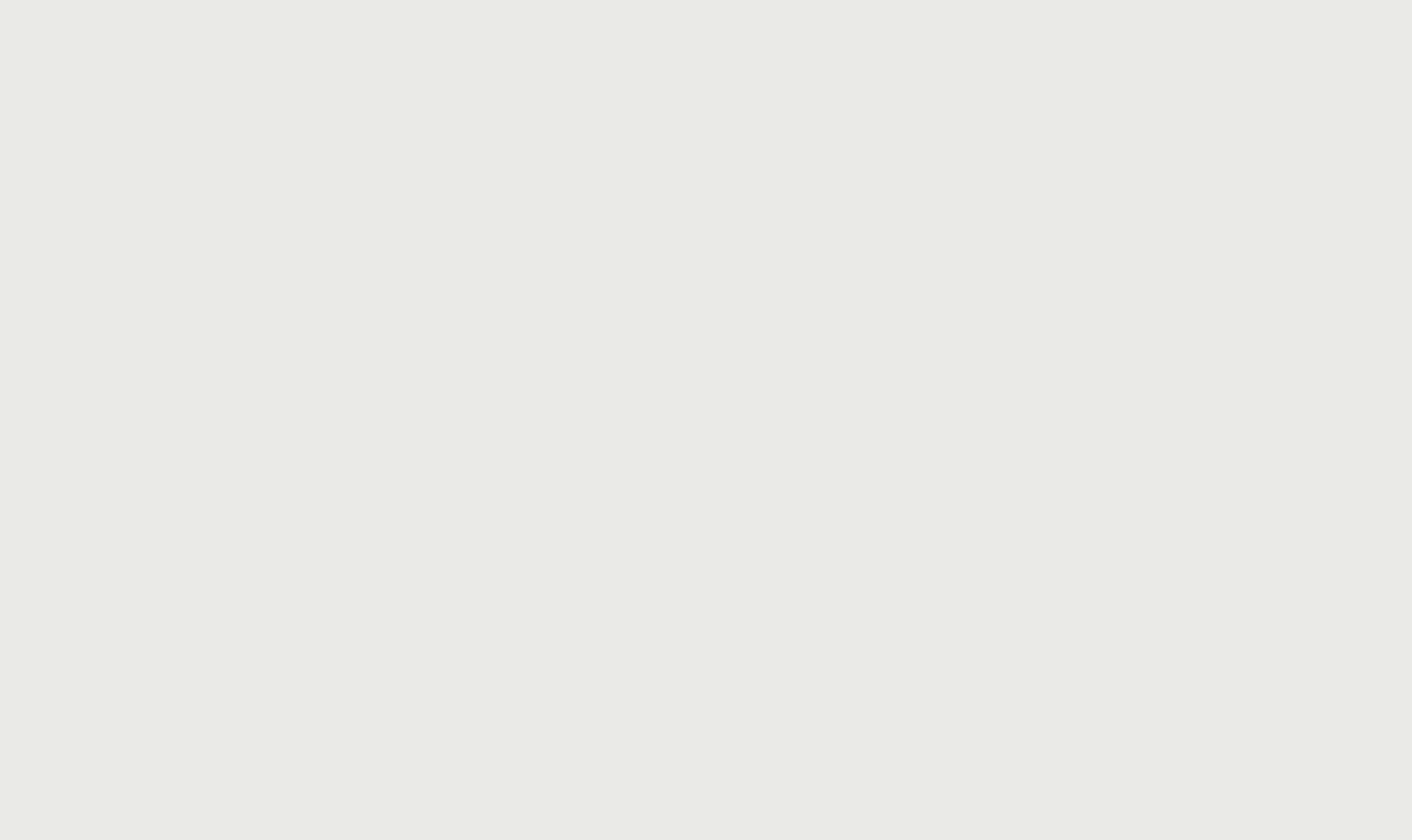
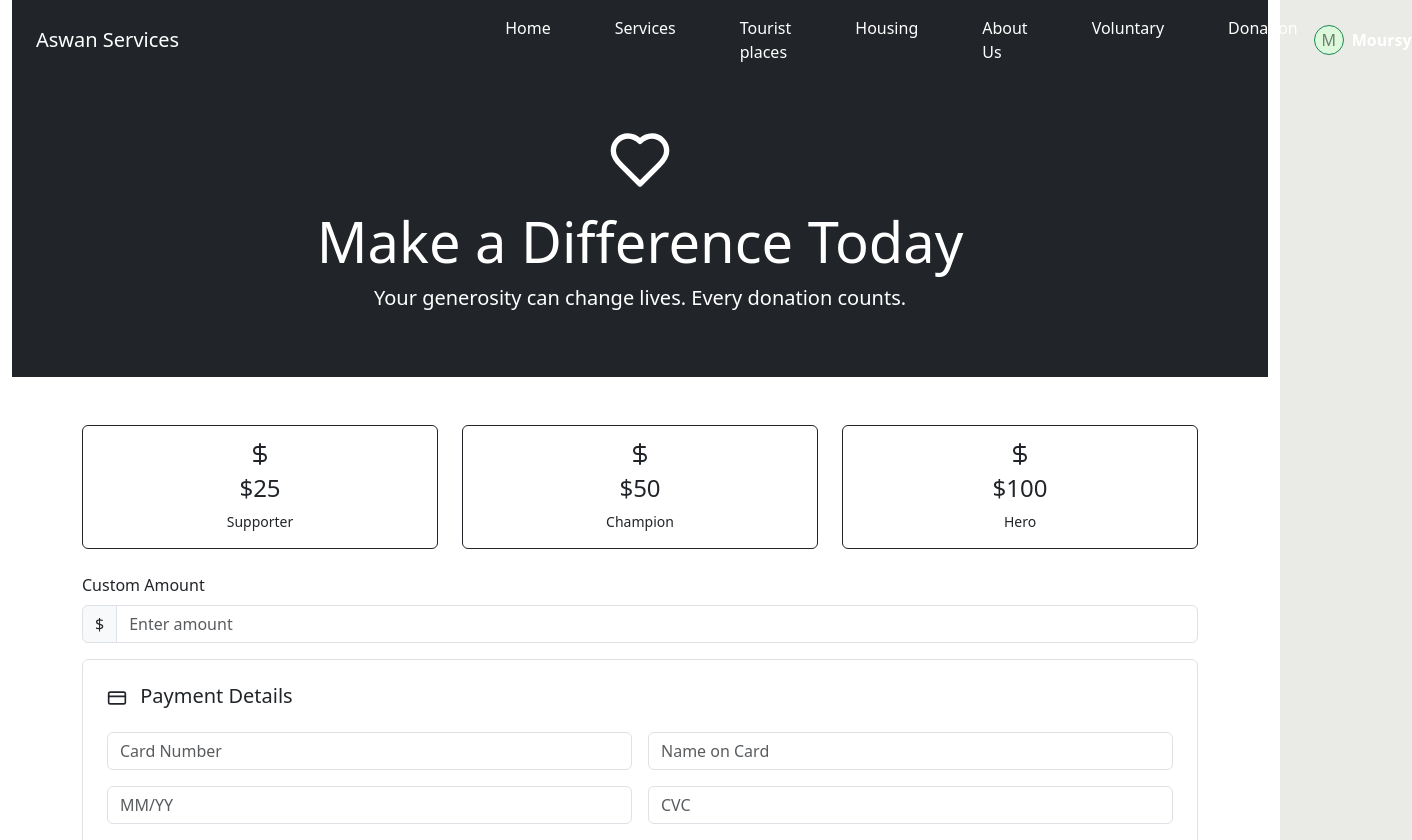
Before and after one commit to MahmoudMoursy/final-project-A, a React (Vite) app: page /Donation in a window 1280 px wide. Before the commit this address had no page. Shown: the top 840 px of the page, 1412 px wide, since content can reach past the window. Before the commit the page ends 800 px from the top, so only its background shows below. Built offline with nearby package versions, Linux system fonts and the light colour scheme.

Commit message:
Donation page added and linked to app.jsx

```diff
--- a/package.json
+++ b/package.json
@@ -12,6 +12,7 @@
   "dependencies": {
     "@hookform/resolvers": "^3.10.0",
     "axios": "^1.7.9",
+    "lucide-react": "^0.475.0",
     "owl.carousel": "^2.3.4",
     "react": "^18.3.1",
     "react-dom": "^18.3.1",
--- a/src/App.jsx
+++ b/src/App.jsx
@@ -2,6 +2,8 @@ import { Route, Routes } from 'react-router-dom'
 import Home from './Components/Home'
 import Signup from './Components/Signup'
 import Login from './Components/Login'
+import Donation from './Components/Donation';
+
 
 function App() {
 
@@ -12,6 +14,8 @@ function App() {
     <Route path='/' element={<Login/>} />
     <Route path='/Signup' index element={<Signup />} />
     <Route path='/home' element={<Home />} />
+    <Route path="/Donation" element={<Donation />} />
+
       </Routes>
     </>
   )
--- /dev/null
+++ b/src/Components/Donation.jsx
@@ -0,0 +1,141 @@
+import { useState } from "react";
+import { Heart, DollarSign, CreditCard, CheckCircle } from "lucide-react";
+import Footer from "./Footer";
+import NavBar from "./NavBar";
+
+function Donation() {
+  const [amount, setAmount] = useState("");
+  const [selectedTier, setSelectedTier] = useState("");
+  const [showSuccess, setShowSuccess] = useState(false);
+
+  const donationTiers = [
+    { amount: "25", label: "Supporter" },
+    { amount: "50", label: "Champion" },
+    { amount: "100", label: "Hero" },
+  ];
+
+  const handleSubmit = (e) => {
+    e.preventDefault();
+    setShowSuccess(true);
+    setTimeout(() => setShowSuccess(false), 3000);
+  };
+
+  return (
+
+    <div className="container-fluid bg-white min-vh-100">
+      <NavBar />
+      {/* Hero Section */}
+      <div className="bg-dark text-white py-5 text-center">
+        <Heart size={64} className="mb-3" />
+        <h1 className="display-4">Make a Difference Today</h1>
+        <p className="lead">
+          Your generosity can change lives. Every donation counts.
+        </p>
+      </div>
+
+      {/* Donation Form Section */}
+      <div className="container py-5">
+        <form onSubmit={handleSubmit}>
+          <div className="row mb-4">
+            {donationTiers.map((tier) => (
+              <div className="col-md-4" key={tier.amount}>
+                <button
+                  type="button"
+                  onClick={() => {
+                    setSelectedTier(tier.amount);
+                    setAmount(tier.amount);
+                  }}
+                  className={`btn btn-outline-dark w-100 py-3 ${
+                    selectedTier === tier.amount ? "btn-dark text-white" : ""
+                  }`}
+                >
+                  <DollarSign size={24} className="mb-2" />
+                  <div className="h4">${tier.amount}</div>
+                  <div className="small">{tier.label}</div>
+                </button>
+              </div>
+            ))}
+          </div>
+
+          {/* Custom Amount */}
+          <div className="mb-3">
+            <label className="form-label">Custom Amount</label>
+            <div className="input-group">
+              <span className="input-group-text">$</span>
+              <input
+                type="number"
+                className="form-control"
+                value={amount}
+                onChange={(e) => {
+                  setAmount(e.target.value);
+                  setSelectedTier("");
+                }}
+                placeholder="Enter amount"
+              />
+            </div>
+          </div>
+
+          {/* Payment Details */}
+          <div className="border p-4 rounded mb-3">
+            <h3 className="h5">
+              <CreditCard size={20} className="me-2" /> Payment Details
+            </h3>
+            <div className="row g-3 mt-2">
+              <div className="col-md-6">
+                <input
+                  type="text"
+                  className="form-control"
+                  placeholder="Card Number"
+                />
+              </div>
+              <div className="col-md-6">
+                <input
+                  type="text"
+                  className="form-control"
+                  placeholder="Name on Card"
+                />
+              </div>
+              <div className="col-md-6">
+                <input
+                  type="text"
+                  className="form-control"
+                  placeholder="MM/YY"
+                />
+              </div>
+              <div className="col-md-6">
+                <input type="text" className="form-control" placeholder="CVC" />
+              </div>
+            </div>
+          </div>
+
+          {/* Submit Button */}
+          <button type="submit" className="btn btn-dark w-100 py-3">
+            Complete Donation
+          </button>
+        </form>
+
+        {/* Success Message */}
+        {showSuccess && (
+          <div className="alert alert-success mt-3 d-flex align-items-center">
+            <CheckCircle size={20} className="me-2" /> Thank you for your
+            donation!
+          </div>
+        )}
+      </div>
+
+      {/* Footer */}
+      <footer
+        className="bg-light text-dark text-center py-4 mt-5 border border-success rounded mx-auto shadow-lg"
+        style={{ maxWidth: "600px", backgroundColor: "#eaffea" }}
+      >
+        <p className="mb-1 fw-bold text-success">
+          Your donation is securely processed and encrypted.
+        </p>
+      </footer>
+
+      <Footer />
+    </div>
+  );
+}
+
+export default Donation;
--- a/src/Components/Foteer.jsx
+++ b/src/Components/Footer.jsx
@@ -1,7 +1,7 @@
 import React from 'react';
 import aswulogo2 from '../assets/aswulogo2.png';
 
-function Fotter() {
+function Footer() {
   return (
     <div>
       <div className="container-fluid text-light mt-5" style={{ overflow: 'hidden', backgroundColor: '#091e3d' }}>
@@ -66,4 +66,4 @@ function Fotter() {
   );
 }
 
-export default Fotter;
+export default Footer;
--- a/src/Components/Home.jsx
+++ b/src/Components/Home.jsx
@@ -5,6 +5,8 @@ import aswulogo2 from '../assets/aswulogo2.png';
 import ColoredLogo from '../assets/ColoredLogo.svg';
 import user from '../assets/user.jpg';
 import CardSlider from './CardSlider';
+import Footer from './Footer';
+
 function Home() {
   return (
     <div>
@@ -105,6 +107,8 @@ function Home() {
       </section>
 
 
+      <Footer/>
+
     </div>
   );
 }
--- a/src/Components/NavBar.jsx
+++ b/src/Components/NavBar.jsx
@@ -1,6 +1,7 @@
 import React from 'react';
 import './NavBar.css'
 import { NavLink } from 'react-router-dom';
+
 function NavBar() {
   return (
     <div>
@@ -16,6 +17,7 @@ function NavBar() {
               <li className="nav-item"><NavLink className="nav-link text-white" to="">Housing</NavLink></li>
               <li className="nav-item"><NavLink className="nav-link text-white" to="">About Us</NavLink></li>
               <li className="nav-item"><NavLink className="nav-link text-white" to="">Voluntary</NavLink></li>
+              <li className="nav-item"><NavLink className="nav-link text-white" to="/Donation">Donation</NavLink></li>
             </ul>
           </div>
           <div className="d-flex align-items-center justify-content-atod">
```
Also changed, not shown: 1 other file (tests, documents, lock files or other folders).
